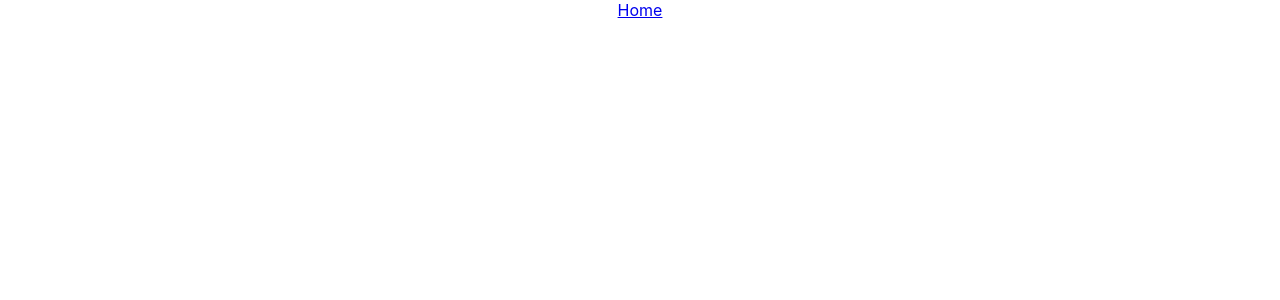
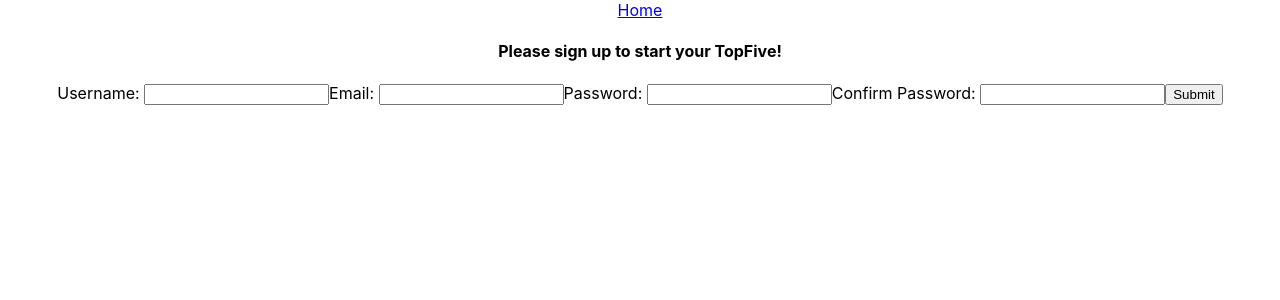
Before and after one commit to ajkelso/Top-Five, a React (Create React App) app in the folder frontend/: page /signup in a window 1280 px wide. Shown: the top 300 px of the page. Built offline with nearby package versions, Linux system fonts and the light colour scheme; sample sign-in values are in the browser's storage.

Commit message:
create signup

```diff
--- a/frontend/src/App.js
+++ b/frontend/src/App.js
@@ -5,6 +5,7 @@ import Profile from './components/Profile'
 import Navbar from './components/Navbar'
 import ListForm from './components/ListForm'
 import Logout from './components/Logout'
+import SignUp from './components/SignUp'
 import { getToken } from './services/local-storage'
 
 import './App.css';
@@ -22,6 +23,7 @@ function App() {
           <Route path="/profile" component={Profile} />
           <Route path="/lists/new" component={ListForm} />
           <Route exact path="/logout" component={Logout}/>
+          <Route exact path="/signup" component={SignUp} />
         </Switch>
       </Router>
     </div>
--- /dev/null
+++ b/frontend/src/components/SignUp.jsx
@@ -0,0 +1,48 @@
+import React, { useState } from 'react'
+
+function SignUp(){
+
+
+    const [formData, setFormData] = useState({
+        username: "",
+        email: "",
+        password: "",
+        passwordConfirm: ""
+    })
+
+
+    const handleChange = (e) => {
+        setFormData((prevalue) => {
+            return {
+                ...prevalue,
+                [e.target.name]: e.target.value
+            }
+        })
+    }
+
+    const handleSubmit = (e) => {
+        e.preventDefault()
+    }
+
+
+
+    return(
+        <div>
+            <h4>Please sign up to start your TopFive!</h4>
+            <form onSubmit={handleSubmit}>
+                {/* <p style={{color: 'red'}}>{message}</p> */}
+                <label htmlFor="username">Username: </label>
+                <input type="text" name="username" onChange={handleChange} value={formData.username}/>
+                <label htmlFor="email">Email: </label>
+                <input type="text" name="email" onChange={handleChange} value={formData.email}/>
+                <label htmlFor="password">Password: </label>
+                <input type="password" name="password" onChange={handleChange} value={formData.password}/>
+                <label htmlFor="Confirm Password">Confirm Password: </label>
+                <input type="password" name="passwordConfirm" onChange={handleChange} value={formData.passwordConfirm}/>
+                <input type="submit"/>
+            </form>
+        </div>
+    )
+}
+
+export default SignUp
```
Also changed, not shown: 1 other file (tests, documents, lock files or other folders).
